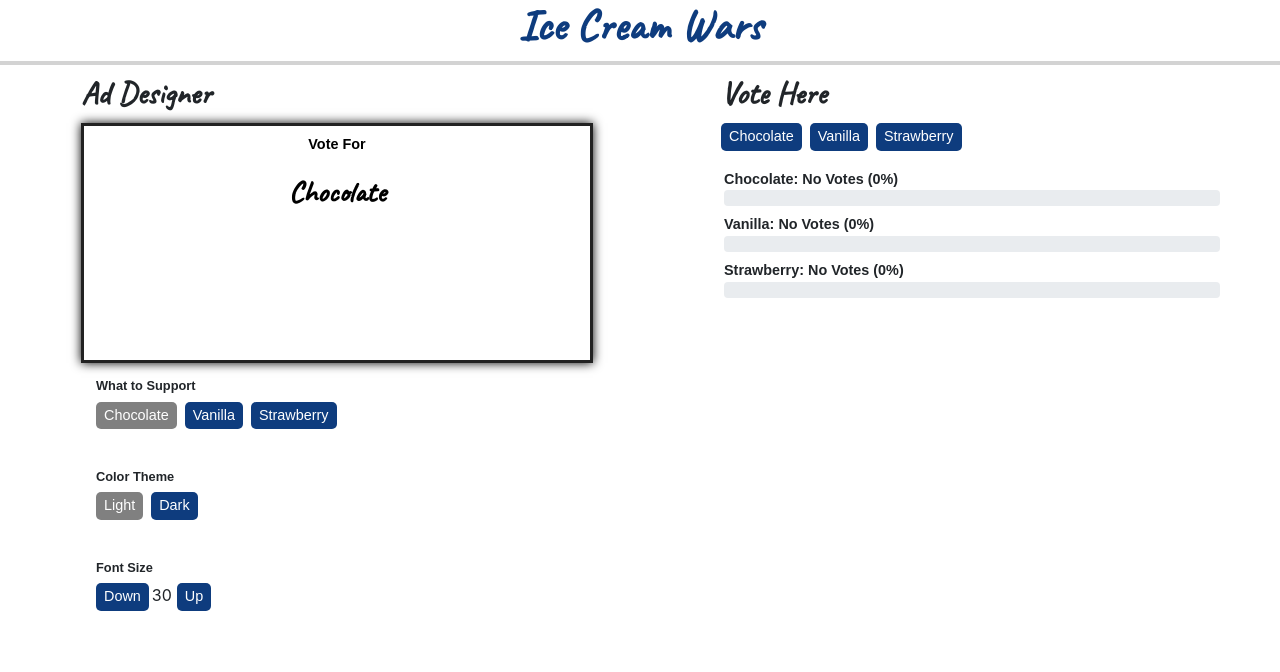
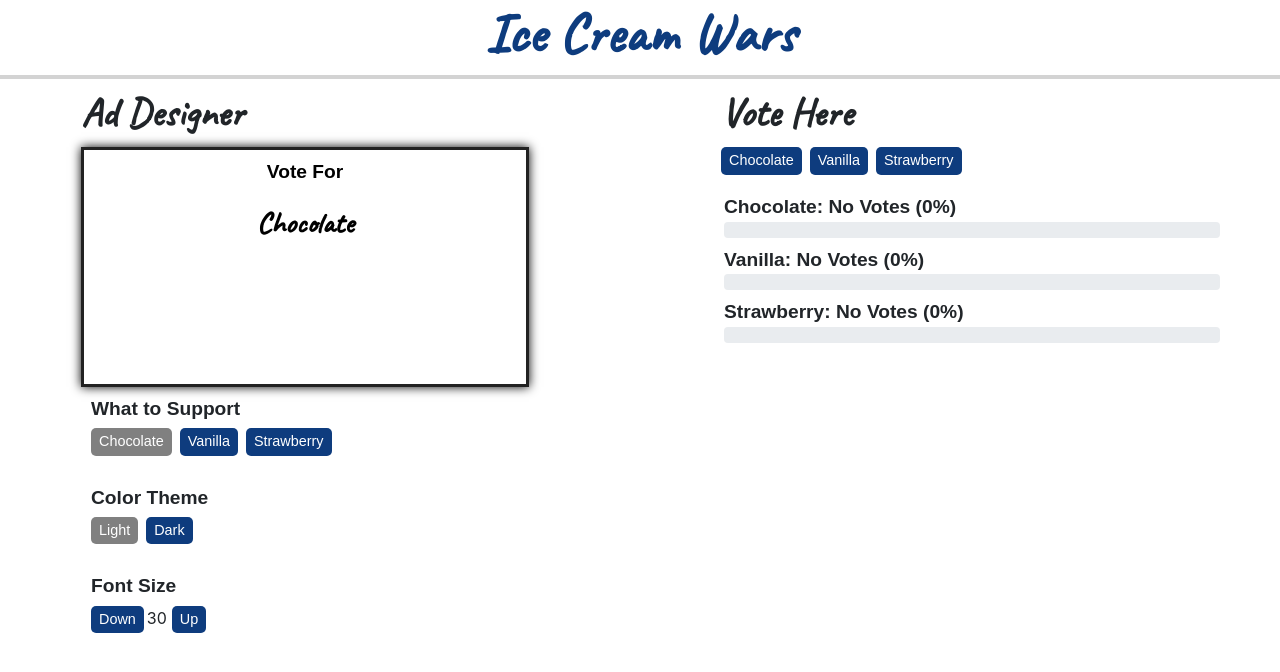
Before and after one commit to rachel-rebecca/react-lab-1, a React (Create React App) app: page / in a window 1280 px wide. Shown: the top 672 px of the page. Built offline with nearby package versions, Linux system fonts and the light colour scheme.

Commit message:
added overflow hidden to ad designer page and adjusted margins and font-sizes

```diff
--- a/src/components/AdDesigner.css
+++ b/src/components/AdDesigner.css
@@ -6,12 +6,13 @@ h2 {
 }
 
 .divVoteFor{
-    width: 40vw;
+    width: 50vw;
     height: 20vh;
     display: flex;
     flex-direction: column;
     align-items: center;
     margin-left: 5px;
+    overflow:hidden;
 }
 
 .lightTheme {
@@ -31,7 +32,7 @@ h3 {
     margin-left: 5px;
     font-family: sans-serif;
     font-weight: bold;
-    font-size: .8rem;
+    font-size: .9rem;
 }
 
 
@@ -80,10 +81,19 @@ p {
     }
 
     label {
-        margin: 15px;
+        margin: 10px;
     }
 
     .divVoteFor {
         height: 30vh;
+        width: 35vw;
+    }
+
+    h2 {
+        font-size: 2.5rem;
+    }
+
+    h3 {
+        font-size: 1.2rem;
     }
 }
--- a/src/components/AdDesigner.tsx
+++ b/src/components/AdDesigner.tsx
@@ -35,7 +35,7 @@ function AdDesigner () {
                 <h3>Font Size</h3>
                 <button disabled={size === 0} onClick={() => {setSize(size - 1)}}>Down</button>
                 {size}
-                <button disabled={size === 67} onClick={() => {setSize(size + 1)}}>Up</button>
+                <button disabled={size === 80} onClick={() => {setSize(size + 1)}}>Up</button>
             </label>
         </div>
         </div>
--- a/src/components/Header.css
+++ b/src/components/Header.css
@@ -14,4 +14,7 @@ h1 {
 /* DESKTOP VIEW */
 
 @media only screen and (min-width: 720px) {
+    h1 {
+        font-size: 3.5rem;
+    }
 }
--- a/src/components/Votes.css
+++ b/src/components/Votes.css
@@ -21,6 +21,7 @@ button {
 
 p {
     margin: 3px;
+    font-size: .9rem;
 }
 
 
@@ -42,6 +43,7 @@ p {
 
     p {
         margin: 8px;
+        font-size: 1.2rem;
     }
 
 }
```
